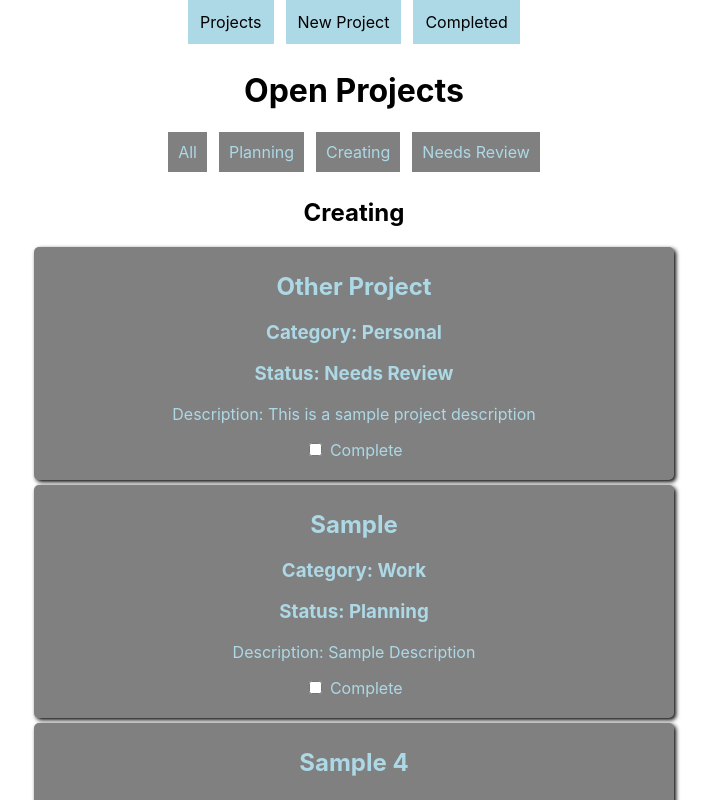
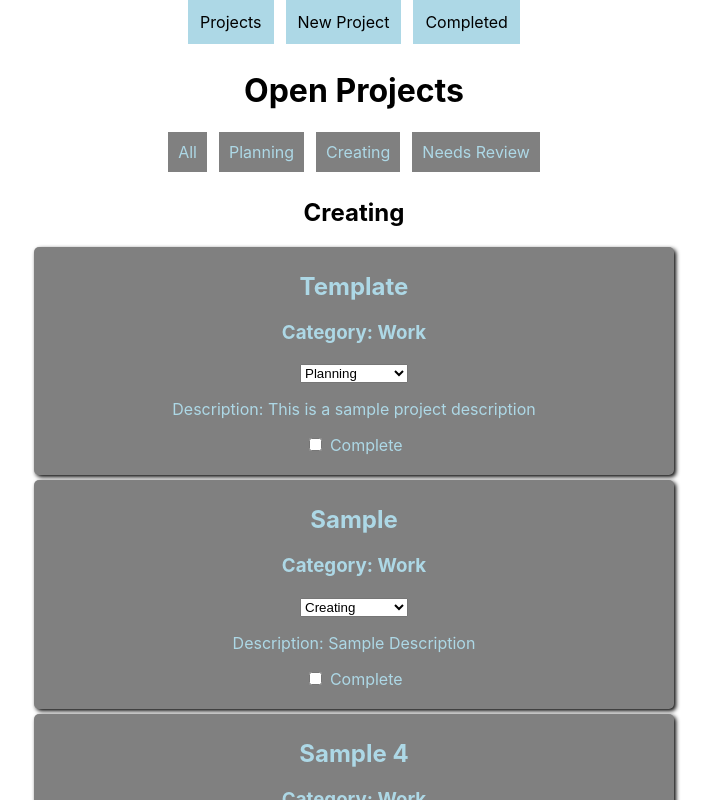
Before and after one commit to andrewjulian/phase-2-project-final, a React (Create React App) app: page /projects/all in a window 1280 px wide. Shown: the top 800 px of the page, without its empty margins (286-997 px from the left). Built offline with nearby package versions, Linux system fonts and the light colour scheme; data requests are answered from the project's data file.

Commit message:
Dropdown changes status in DOM and DM so that it is shown in proper NestedRoute on projects page

```diff
--- a/db.json
+++ b/db.json
@@ -6,21 +6,21 @@
       "category": "Work",
       "description": "This is a sample project description",
       "status": "Planning",
-      "complete": true
+      "complete": false
     },
     {
       "id": 2,
       "title": "Other Project",
       "category": "Personal",
       "description": "This is a sample project description",
-      "status": "Needs Review",
-      "complete": false
+      "status": "Creating",
+      "complete": true
     },
     {
       "title": "Sample",
       "category": "Work",
       "description": "Sample Description",
-      "status": "Planning",
+      "status": "Creating",
       "complete": false,
       "id": 3
     },
@@ -28,7 +28,7 @@
       "title": "Sample 4",
       "category": "Work",
       "description": "Sample 4 Desc",
-      "status": "Creating",
+      "status": "Planning",
       "complete": false,
       "id": 4
     }
--- a/src/App.js
+++ b/src/App.js
@@ -44,6 +44,15 @@ function App() {
           element={<Home projects={projects} updateScreen={updateScreen} />}
         >
           <Route
+            index
+            element={
+              <IncompleteProjects
+                projects={projects}
+                updateScreen={updateScreen}
+              />
+            }
+          />
+          <Route
             path="all"
             element={
               <IncompleteProjects
--- a/src/components/Creating.js
+++ b/src/components/Creating.js
@@ -3,7 +3,7 @@ import ProjectCard from "./ProjectCard";
 
 function Creating({ projects, updateScreen }) {
   const filteredProjectsCreating = projects.filter(
-    (project) => project.status === "Creating"
+    (project) => project.status === "Creating" && project.complete == false
   );
 
   const projectsDisplayedCreating = filteredProjectsCreating.map(
--- a/src/components/NeedsReview.js
+++ b/src/components/NeedsReview.js
@@ -3,7 +3,7 @@ import ProjectCard from "./ProjectCard";
 
 function NeedsReview({ projects, updateScreen }) {
   const filteredProjectsNeedsReview = projects.filter(
-    (project) => project.status === "Needs Review"
+    (project) => project.status === "Needs Review" && project.complete == false
   );
 
   const projectsDisplayedReview = filteredProjectsNeedsReview.map(
--- a/src/components/ProjectCard.js
+++ b/src/components/ProjectCard.js
@@ -23,11 +23,38 @@ function ProjectCard({ projects, updateScreen }) {
       .then((data) => updateScreen(data));
   }
 
+  function handleCategoryChange(event) {
+    const newCategory = event.target.value;
+
+    console.log("new category", newCategory);
+
+    fetch(`http://localhost:3000/projects/${projects.id}`, {
+      method: "PATCH",
+      headers: {
+        "Content-Type": "application/json",
+      },
+      body: JSON.stringify({
+        status: newCategory,
+      }),
+    })
+      .then((r) => r.json())
+      .then((data) => updateScreen(data));
+  }
+
   return (
     <div id={id} className="projectCardStyle">
       <h2>{title}</h2>
       <h3>Category: {category}</h3>
-      <h3>Status: {status}</h3>
+      <select
+        name="category"
+        id="category"
+        value={status}
+        onChange={handleCategoryChange}
+      >
+        <option value="Planning">Planning</option>
+        <option value="Creating">Creating</option>
+        <option value="Needs Review">Needs Review</option>
+      </select>
       <p>Description: {description}</p>
       <input
         type="checkbox"
```
